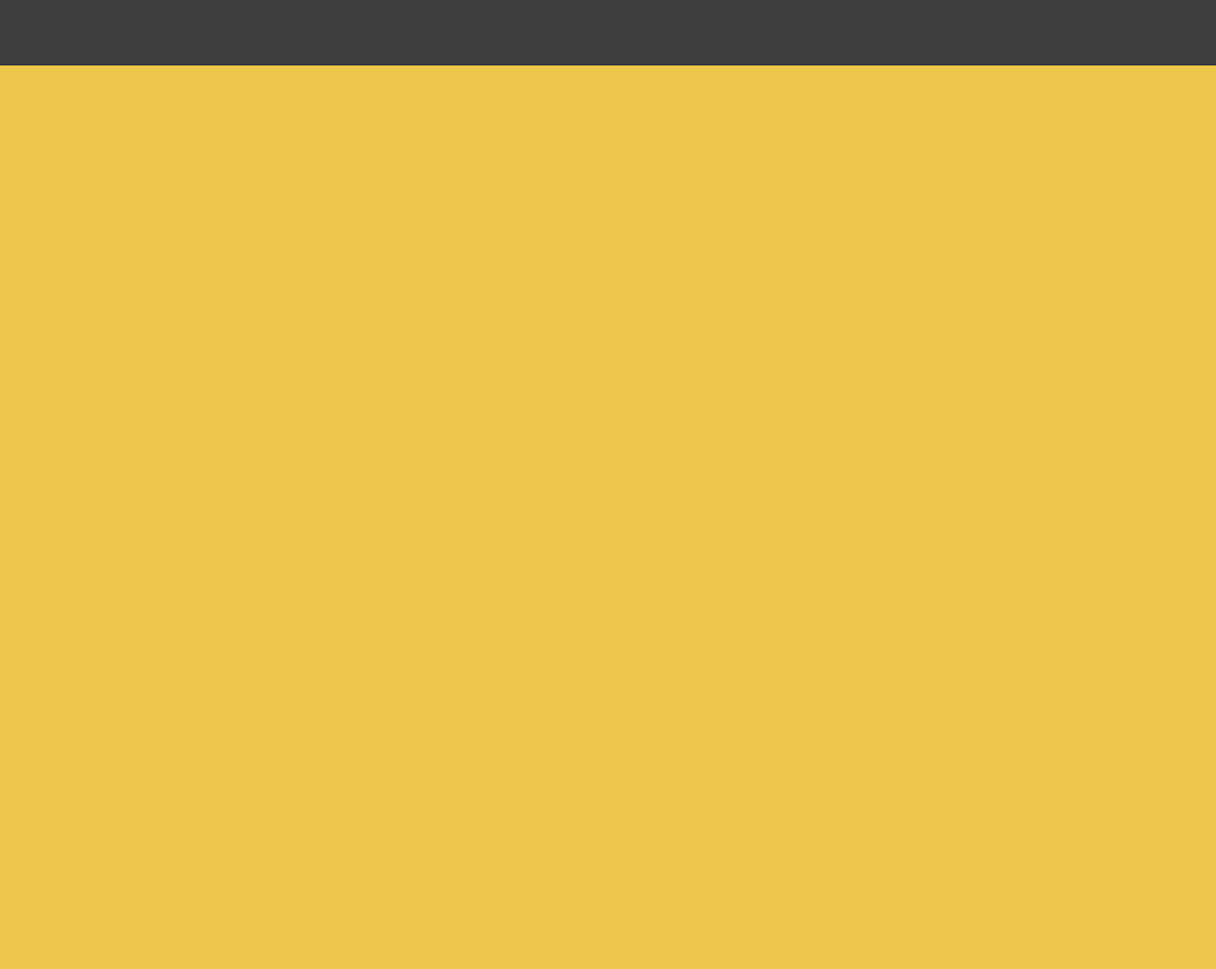
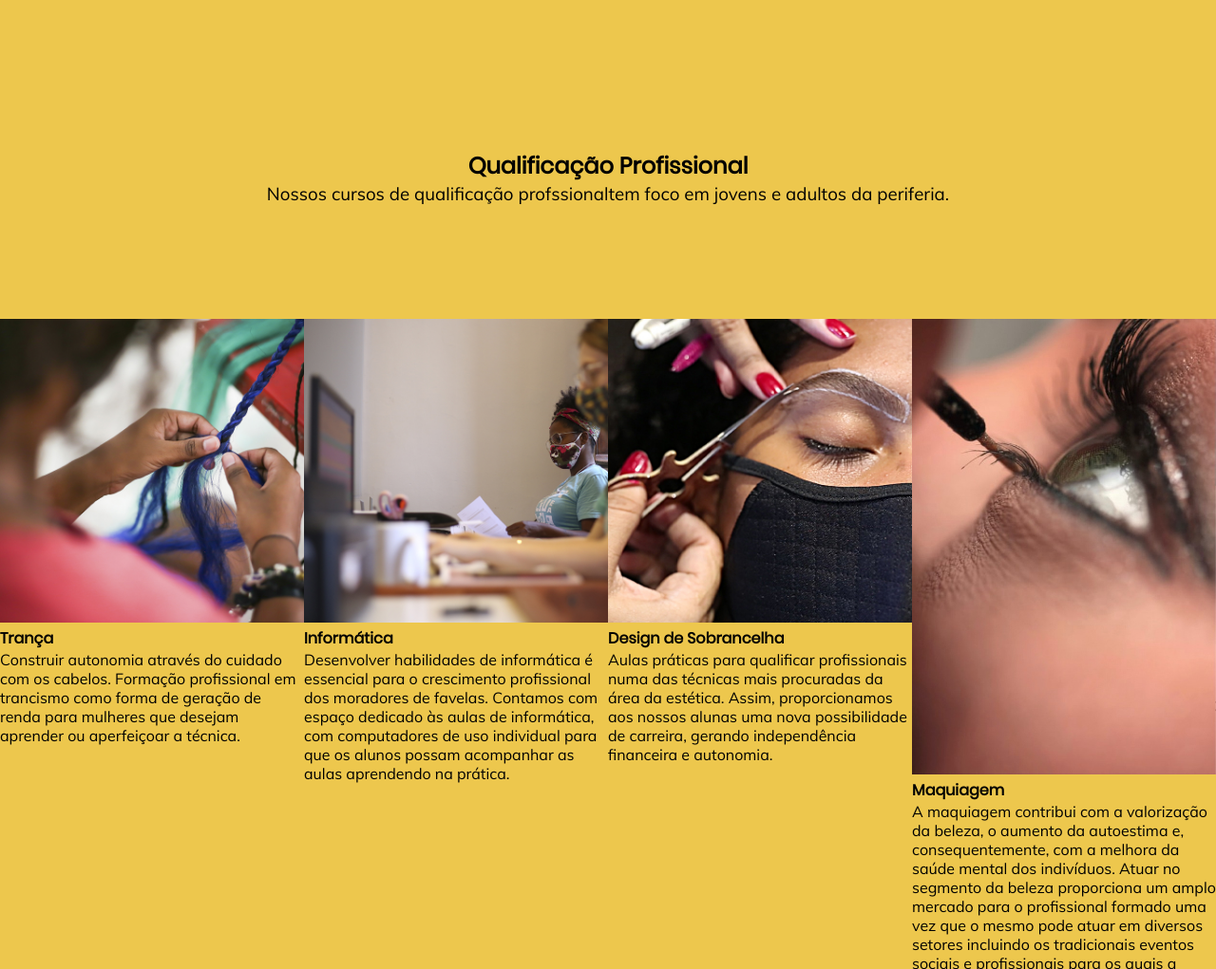
Before and after one commit to lucascarneirodev/Entre-o-Ceu-e-a-Favela-Dezembro-2021, a plain HTML site: page atividades.html in a window 1280 px wide. Shown: the part 1779-2800 px from the top of the page at 95% size. Before the commit the page ends 1848 px from the top, so only its background shows below. Drawn offline with Linux system fonts and the light colour scheme.

Commit message:
feat(cards oficinas): cards de oficinas terminados

```diff
--- a/atividades.html
+++ b/atividades.html
@@ -26,8 +26,8 @@
         <h3>Nossas oficinas tem foco em crianças da comunidade.</h4>
 
         <div class="card_oficinas">
-            <div class="card;percussao">
-                <img src="./src/img/atividade01.png" alt="Foto de criança na oficina de percussão">
+            <div class="percussao">
+                <img src="./src/img/atividade01.jpg" alt="Foto de criança na oficina de percussão">
                 <h4>Percussão</h4>
                 <p>
                     Com quantos instrumentos se constrói uma melodia? Nas aulas de percussão, nossos alunos são convidados a experimentar uma das mais belas expressões de arte: a música. A musicalização desperta o lado lúdico, aperfeiçoando a capacidade de expressão, a socialização, a concentração e estimula a criatividade.
@@ -49,13 +49,77 @@
                     Um poderoso instrumento para promover o hábito da leitura, o desenvolvimento da imaginação e da curiosidade, além de proporcionar o contato com diversos tipos de linguagem entre as crianças envolvidas na atividade.
                 </p>
             </div>
+
+            <div class="teatro">
+              <img src="./src/img/atividade04.png" alt="Foto da oficina de teatro.">
+              <h4>Teatro</h4>
+              <p>
+                O teatro trabalha com a expressão das emoções e auxilia crianças e jovens a desenvolverem habilidades emocionais importantes para o seu crescimento. Nas aulas, os alunos exercitam a socialização, memória, concentração, habilidades motoras, imaginação, curiosidade, desinibição, além de proporcionar a alegria de apresentar sua arte nos palcos.
+              </p>
+            </div>
+
+            <div class="futebol">
+              <img src="./src/img/atividade06.png" alt="Foto da oficina de futebol.">
+              <h4>Futebol</h4>
+              <p>
+                Unanimidade no país, o futebol é muito mais do que um esporte. Através dele, jovens e crianças aprendem lições importantes para levar para o resto da vida. Juntos, aprendem que precisam cooperar uns com os outros para atingir seus objetivos, a lidar com as emoções, a respeitar o próximo, além de ser um meio eficaz de desenvolver o gosto pela prática de exercícios físicos.
+              </p>
+            </div>
+
+            <div class="pernadepau">
+              <img src="./src/img/atividade07.png" alt="Foto da oficina de perna de pau.">
+              <h4>Perna de pau</h4>
+              <p>
+                O ato de brincar ajuda as crianças na socialização, na criatividade e a praticar esportes. E nada melhor do que desenvolver essas habilidades olhando o mundo de cima da perna de pau!
+              </p>
+            </div>
         </div>
     </div>
 <div class="profissional">
     <h2>
-        <!-- Qualificação Profissional -->
+        Qualificação Profissional
     </h2>
-    <h4></h4>
+    <h3>
+      Nossos cursos de qualificação profssionaltem foco em jovens e adultos da periferia.
+    </h3>
+
+    <div class="card_profissional">
+
+      <div class="tranca">
+        <img src="./src/img/trancas.jpg" alt=""Foto de alune fazendo tranças em manequim.>
+        <h4>Trança</h4>
+        <p>
+          Construir autonomia através do cuidado com os cabelos. Formação profissional em trancismo como forma de geração de renda para mulheres que desejam aprender ou aperfeiçoar a técnica.
+        </p>
+      </div>
+
+      <div class="card_informatica">
+        <img src="./src/img/informatica.jpg" alt="Foto de alunos na sala de informática.">
+        <h4>Informática</h4>
+        <p>
+          Desenvolver habilidades de informática é essencial para o crescimento profissional dos moradores de favelas. Contamos com espaço dedicado às aulas de informática, com computadores de uso individual para que os alunos possam acompanhar as aulas aprendendo na prática.
+        </p>
+      </div>
+
+      <div class="card_sobrancelhas">
+        <img src="./src/img/designersobrancelhas.jpg" alt="Foto designer de sobrancelhas.">
+        <h4>Design de Sobrancelha</h4>
+        <p>
+          Aulas práticas para qualificar profissionais numa das técnicas mais procuradas da área da estética. Assim, proporcionamos aos nossos alunas uma nova possibilidade de carreira, gerando independência financeira e autonomia.
+        </p>
+      </div>
+
+      <div class="card_maquiagem">
+        <img src="./src/img/maquiagem.jpg" alt="Foto curso de maquiagem.">
+        <h4>Maquiagem</h4>
+        <p>
+          A maquiagem contribui com a valorização da beleza, o aumento da autoestima
+          e, consequentemente, com a melhora da saúde mental dos indivíduos. Atuar no segmento da beleza proporciona um amplo mercado para o profissional formado uma vez que o mesmo
+          pode atuar em diversos setores incluindo os tradicionais eventos sociais e profissionais para os quais a maquiagem
+          de embelezamento é sempre requisitada.
+        </p>
+      </div>
+    </div>
 </div>
 
     <footer>
--- a/src/css/style.css
+++ b/src/css/style.css
@@ -35,7 +35,8 @@ header {
 }
 
 .logo_home{
-  margin-left: 10vw;
+  margin-left: 8vw;
+  width: 30vw;
 }
 nav{
   display: flex;
@@ -522,12 +523,6 @@ min-height: 140vh;  width: 100vw;
   margin-top: 20vh;
 }
 
-.card_oficinas{
-  display: flex;
-justify-content: space-evenly;
-margin-top: 15vh;
-}
-
 .oficinas{
   display: flex;
 flex-direction: column;
@@ -546,6 +541,16 @@ margin-bottom: 10vh;
   font-weight: 570;
 }
 
+.card_oficinas{
+  display: flex;
+justify-content: space-evenly;
+margin-top: 15vh;
+flex-wrap: wrap;
+}
+
+.card_oficinas div{
+  margin-bottom: 10vh;
+}
 .card_oficinas img {
  width: 25vw;
 }
@@ -558,3 +563,44 @@ margin-bottom: 10vh;
   font-family: "Muli-Regular";
   width: 25vw;
 }
+
+.profissional{
+  display: flex;
+flex-direction: column;
+margin-bottom: 10vh;
+}
+
+.profissional h2 {
+  margin: auto;
+  font-family: "Poppins-Regular";
+  margin-top: 0vh;
+}
+
+.profissional h3{
+  margin: auto;
+  font-family: "Muli-Regular";
+  font-weight: 570;
+}
+
+.card_profissional{
+  display: flex;
+justify-content: space-evenly;
+margin-top: 15vh;
+flex-wrap: wrap;
+}
+
+.card_profissional div{
+  margin-bottom: 10vh;
+}
+.card_profissional img {
+ width: 25vw;
+}
+.card_profissional h4 {
+  font-family: "Poppins-Regular";
+
+}
+
+.card_profissional p {
+  font-family: "Muli-Regular";
+  width: 25vw;
+}
```
Also changed, not shown: src/img/atividade01.jpg (added), src/img/designersobrancelhas.jpg (added), src/img/foto menina.png (renamed from src/img/atividade01.png), src/img/informatica.jpg (added), src/img/logo.png, src/img/maquiagem.jpg (added), src/img/trancas.jpg (added).
